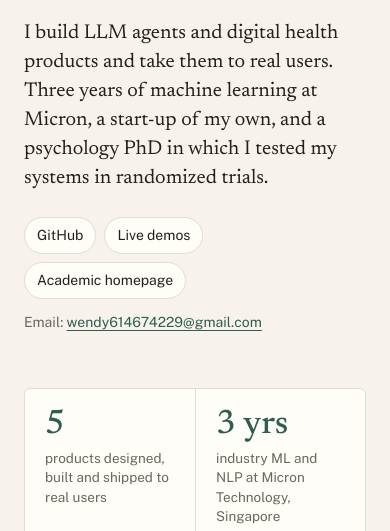
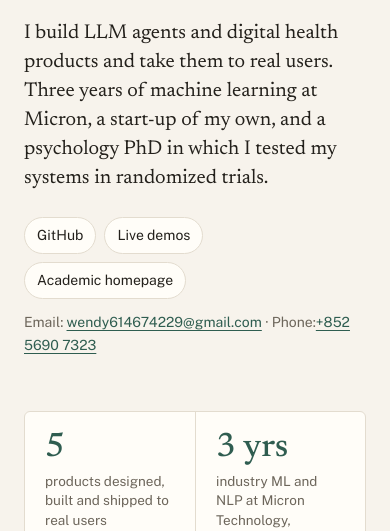
Before and after one commit to YAHUIyahui/YAHUIyahui.github.io, a plain HTML site: page portfolio/index.html in a window 390 px wide. Shown: the part 569-1100 px from the top of the page. Drawn offline with nearby package versions, Linux system fonts and the light colour scheme.

Commit message:
Add phone to industry portfolio
Co-Authored-By: Claude Opus 5.5 <noreply@anthropic.com>
Claude-Session: https://claude.ai/code/session_01MhppnhvmWMS1NoEc47ToW8

```diff
--- a/portfolio/index.html
+++ b/portfolio/index.html
@@ -239,7 +239,7 @@ footer { margin-top: 64px; padding-top: 24px; border-top: 1px solid var(--line);
             <a href="#work">Live demos</a>
             <a href="../">Academic homepage</a>
           </div>
-          <p class="email muted">Email: <a href="mailto:wendy614674229@gmail.com">wendy614674229@gmail.com</a></p>
+          <p class="email muted">Email: <a href="mailto:wendy614674229@gmail.com">wendy614674229@gmail.com</a> · Phone:<a href="tel:+85256907323">+852 5690 7323</a></p>
         </div>
         <img class="portrait" src="../assets/portrait.jpg" alt="Portrait of Yahui Wang" width="180" height="180">
       </div>
```
